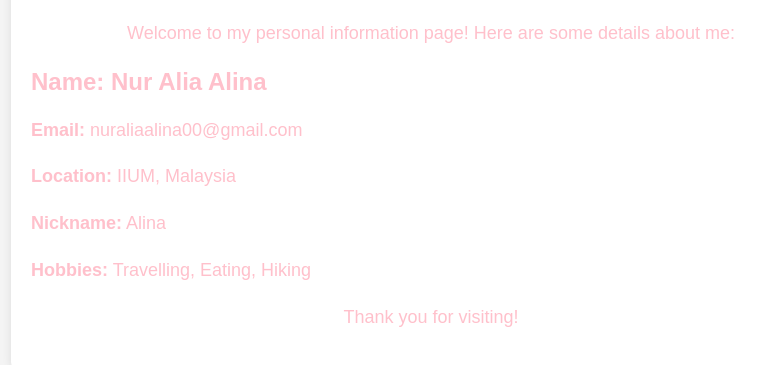
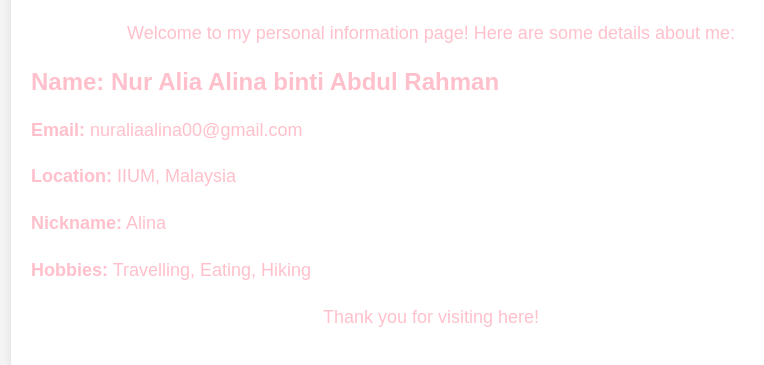
Before and after one commit to alinafatale/demoInfo, a plain HTML site: page index.html in a window 1280 px wide. Shown: the part 131-496 px from the top of the page, without its empty margins (209-973 px from the left). Drawn offline with Linux system fonts and the light colour scheme.

Commit message:
Update index.html

```diff
--- a/index.html
+++ b/index.html
@@ -40,14 +40,14 @@
         <p>Welcome to my personal information page! Here are some details about me:</p>
 
         <div class="personal-info">
-            <h2>Name: Nur Alia Alina </h2>
+            <h2>Name: Nur Alia Alina binti Abdul Rahman </h2>
             <p><strong>Email:</strong> nuraliaalina00@gmail.com</p>
             <p><strong>Location:</strong> IIUM, Malaysia</p>
             <p><strong>Nickname:</strong> Alina</p>
             <p><strong>Hobbies:</strong> Travelling, Eating, Hiking</p>
         </div>
 
-        <p>Thank you for visiting!</p>
+        <p>Thank you for visiting here!</p>
     </div>
 </body>
 </html>
```
